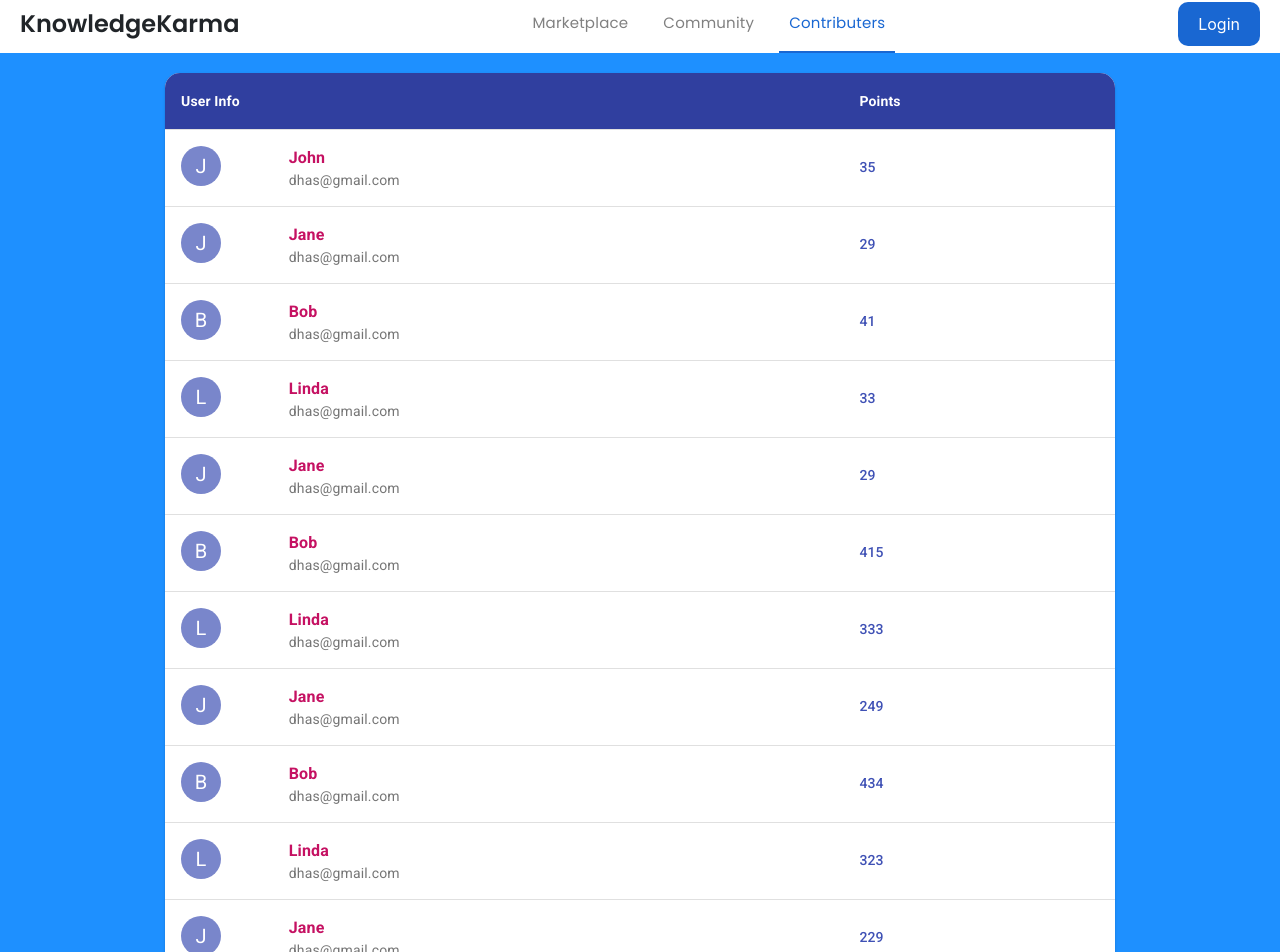
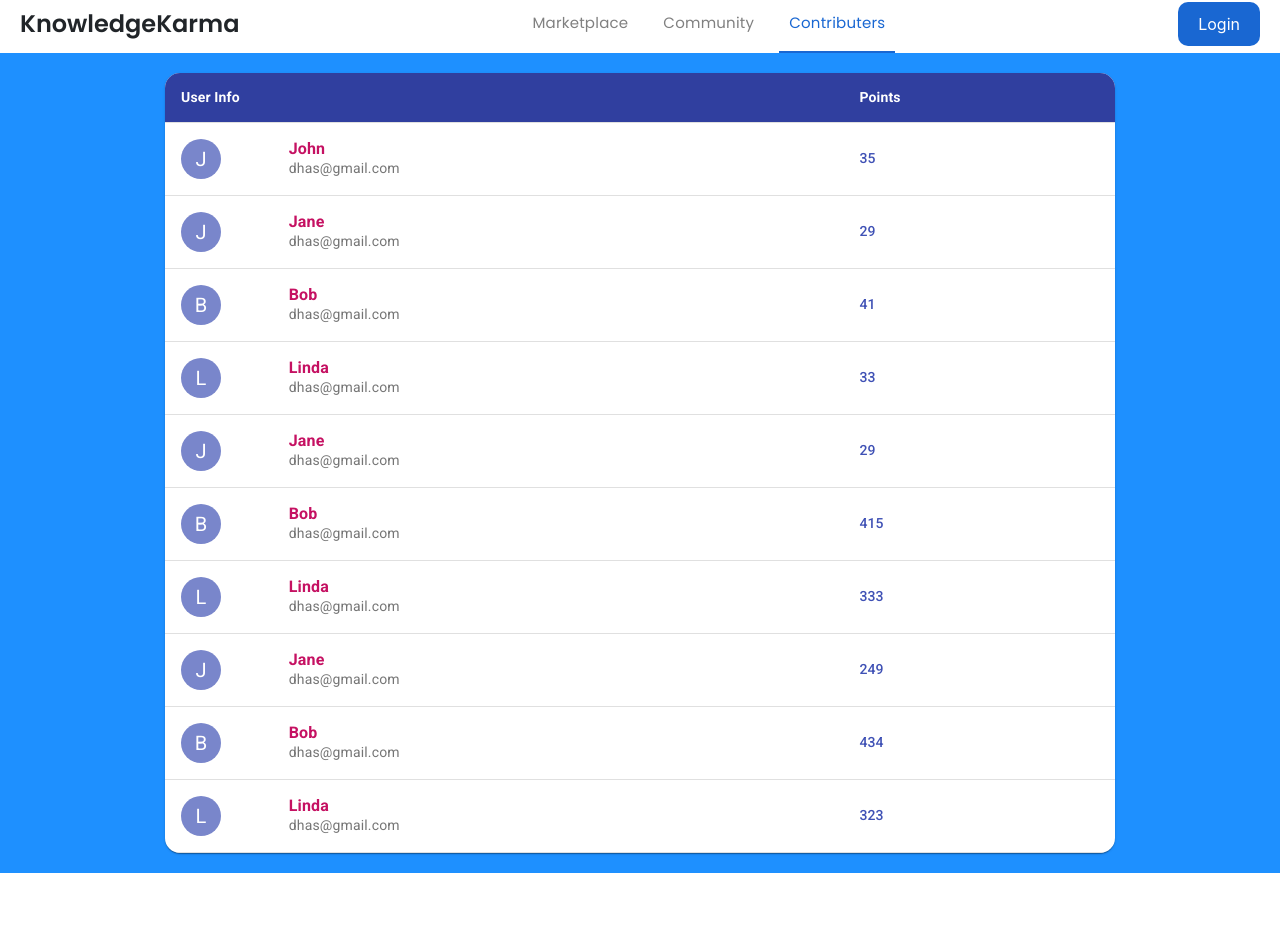
Before and after one commit to VighneshManjrekar/knowledge-karma, a React (Create React App) app in the folder client/: page /contributers in a window 1280 px wide. Shown: the part 5-957 px from the top of the page. After the commit the page ends 878 px from the top, so only its background shows below. Built offline with nearby package versions, Linux system fonts and the light colour scheme; no server answers.

Commit message:
Check Review Route

```diff
--- a/client/src/http/index.js
+++ b/client/src/http/index.js
@@ -27,6 +27,9 @@ export const getProduct = (id) => api.get(`/api/resources/${id}`)
 export const createProduct = (data) => api.post("/api/resources", data)
 export const deleteProduct = (id) => api.delete(`/api/resources/${id}`)
 
+//Reviews
+export const getReviews = (id) => api.get(`/api/resources/${id}/reviews`)
+
 
 //Ranking
 export const getRanking = () => api.get("/api/auth/ranking")
--- a/client/src/pages/Admin.jsx
+++ b/client/src/pages/Admin.jsx
@@ -3,7 +3,7 @@ import { useSelector } from "react-redux";
 import productService from "../features/product/productService";
 import { useDispatch } from "react-redux"
 import { setProducts } from "../features/product/productSlice";
-import { getResources, updateResources } from "../http";
+import { getResources, getReviews, updateResources } from "../http";
 import { Navigate } from "react-router-dom";
 
 const Admin = () => {
@@ -46,8 +46,9 @@ const Admin = () => {
         setCurrentProducts(newProducts)
     }
 
-    const handleReject = (id) => {
-
+    const handleReject = async (id) => {
+        const response = await getReviews("63e7cc15a63ceb91ee276803");
+        console.log(response.data)
     }
 
     return <>
--- a/client/src/pages/Contributors.jsx
+++ b/client/src/pages/Contributors.jsx
@@ -1,7 +1,7 @@
-
 import React from 'react';
 import { makeStyles } from '@material-ui/core/styles';
-import { useState } from 'react';
+import { useState, useEffect } from "react";
+import axios from "axios";
 import {
   Table,
   TableBody,
@@ -49,7 +49,7 @@ const useStyles = makeStyles((theme) => ({
   }
 }));
 
-const names =[ {
+const names = [{
   name: 'John',
   email: "dhas@gmail.com",
   points: 35
@@ -100,33 +100,36 @@ const names =[ {
   email: "dhas@gmail.com",
   points: 323
 },
-{
-  name: 'Jane',
-  email: "dhas@gmail.com",
-  points: 229
-},
-{
-  name: 'Bob',
-  email: "dhas@gmail.com",
-  points: 404
-},
-{
-  name: 'Linda',
-  email: "dhas@gmail.com",
-  points: 212
-}
+
 ]
 
 function MTable() {
+  // const [people, setPeople] = useState([]);
+  const [isLoading, setIsLoading] = useState(true);
   const [people, setPeople] = useState(names);
 
-    // const sortDescending = () => {
-    //   setPeople([...people].sort((a, b) => b.points - a.points));
-    // };
+  // useEffect(() => {
+  //   axios
+  //     .get("http://localhost:55000/api/auth/ranking")
+  //     .then((response) => {
+  //       setPeople(response.data.names);
+  //       setIsLoading(false);
+  //     })
+  //     .catch((error) => {
+  //       console.error(error);
+  //       setIsLoading(false);
+  //     });
+  // }, []);
+
+
+
+  const sortDescending = () => {
+    setPeople([...people].sort((a, b) => b.points - a.points));
+  };
   const classes = useStyles();
   const mystyle = {
-    display:"flex",
-    justifyContent:"center",
+    display: "flex",
+    justifyContent: "center",
     color: "white",
     backgroundColor: "DodgerBlue",
     padding: "10px",
@@ -138,12 +141,12 @@ function MTable() {
         <Table className={classes.table} aria-label="simple table">
           <TableHead>
             <TableRow>
-            <TableCell className={classes.tableHeaderCell}>User Info</TableCell>
-            <TableCell className={classes.tableHeaderCell}>Points</TableCell>
+              <TableCell className={classes.tableHeaderCell}><h3>User Info</h3></TableCell>
+              <TableCell className={classes.tableHeaderCell}><h3>Points</h3></TableCell>
             </TableRow>
           </TableHead>
           <TableBody>
-          {people.map((person,index)=>(
+            {people.map((person, index) => (
               <TableRow key={index}>
                 <TableCell>
                   <Grid container>
@@ -151,13 +154,13 @@ function MTable() {
                       <Avatar alt={person.name} src='.' className={classes.avatar} />
                     </Grid>
                     <Grid item lg={10}>
-                    <Typography className={classes.name}>{person.name}</Typography>
-                    <Typography color="textSecondary" variant="body2">{person.email}</Typography>
+                      <Typography className={classes.name}><h5>{person.name}</h5></Typography>
+                      <Typography color="textSecondary" variant="body2"><h7>{person.email}</h7></Typography>
                     </Grid>
                   </Grid>
                 </TableCell>
                 <TableCell>
-                <Typography color="primary" variant="subtitle2">{person.points}</Typography>
+                  <Typography color="primary" variant="subtitle2"><h5>  {person.points}</h5></Typography>
                 </TableCell>
               </TableRow>
             ))}
```
Lines whose indentation alone changed are shown as unchanged.
